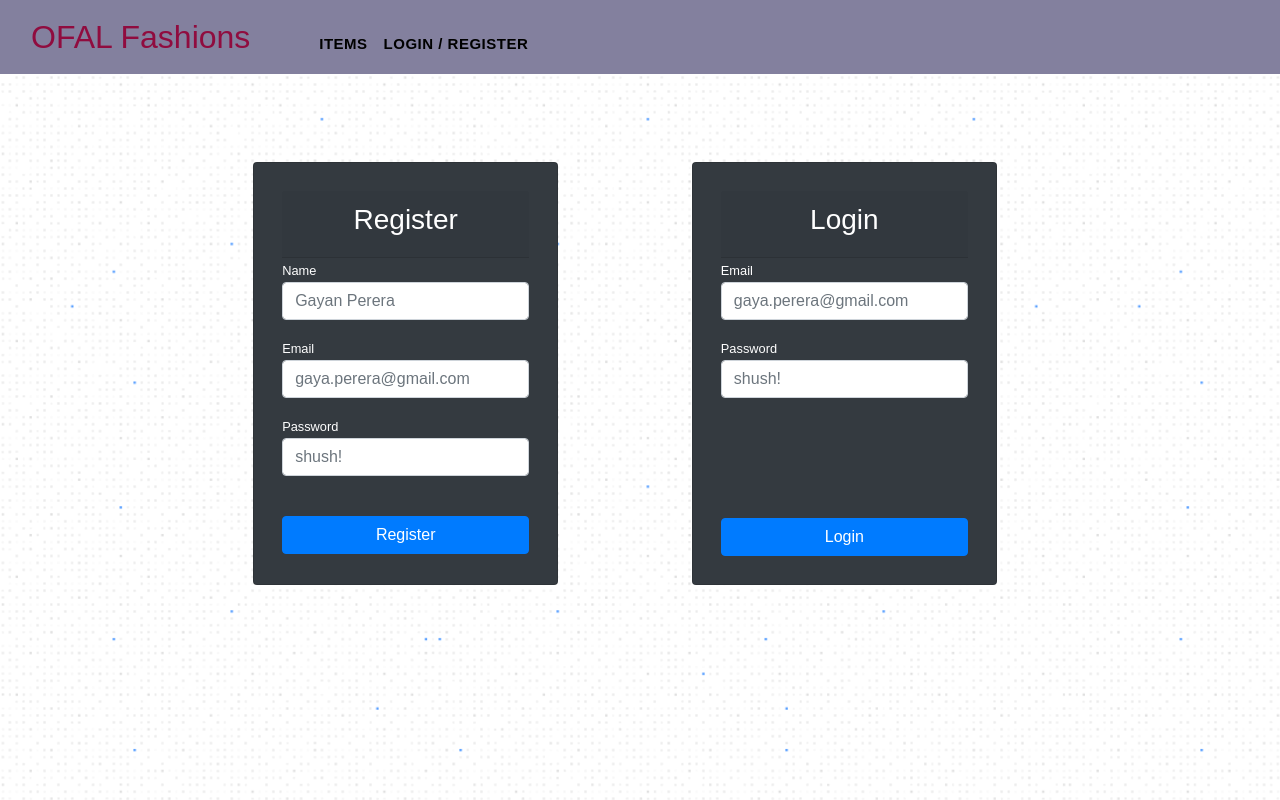
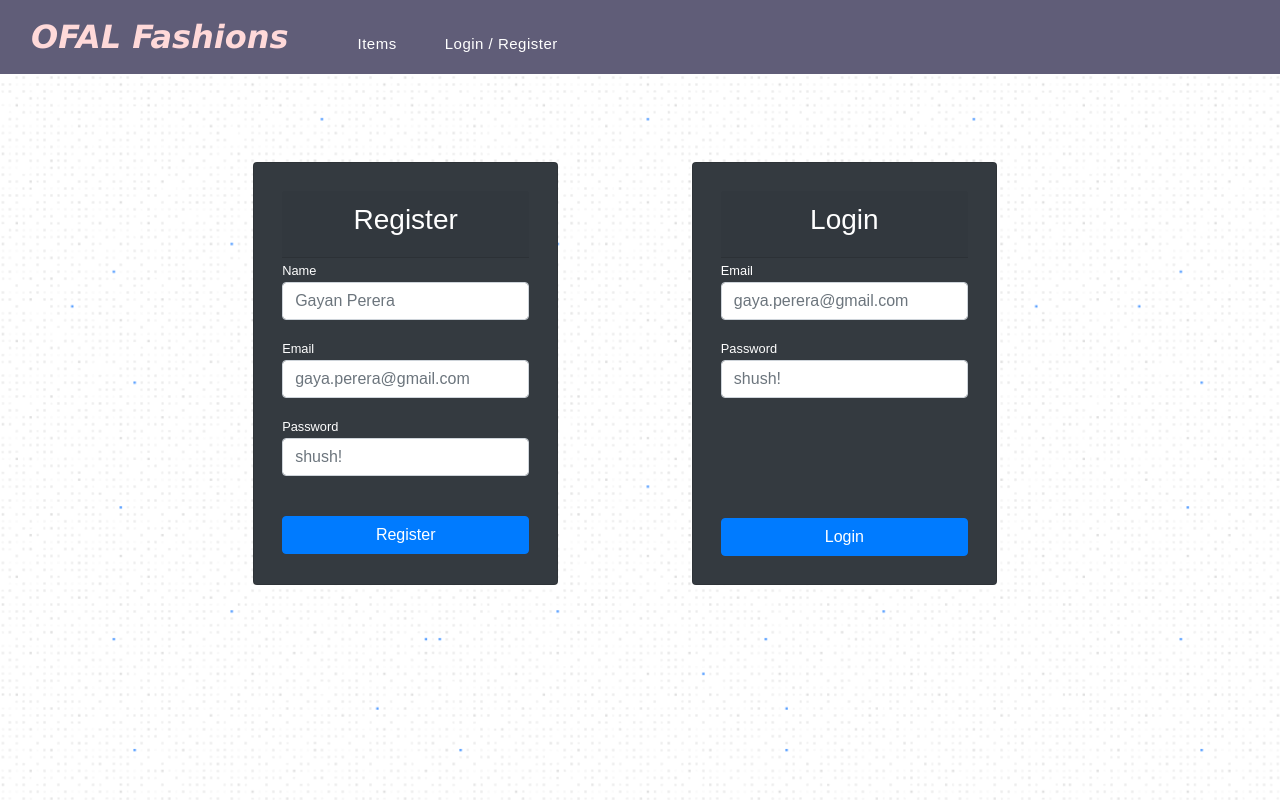
Before and after one commit to hewagekasunthilina/Fashion-Store-Shopping-Cart-System, a React (Create React App) app in the folder af-assignment-ui-react-master/: page / in a window 1280 px wide. Built offline with nearby package versions, Linux system fonts and the light colour scheme.

Commit message:
Changed nav contents and footer contents

```diff
--- a/af-assignment-ui-react-master/src/components/Footer/Footer.js
+++ b/af-assignment-ui-react-master/src/components/Footer/Footer.js
@@ -6,7 +6,7 @@ class Footer extends Component {
             <div className="footer">
                 <div className="inner-footer">
                     <div className="footer-items">
-                        <h1>Look @ Me</h1>
+                        <h1>OFAL Fashions</h1>
                         <p>
                             Lorem ipsum dolor sit amet, consectetur adipisicing elit.
                             Adipisci aliquid amet, animi consectetur corporis culpa, cupiditate eaque id,
@@ -72,7 +72,7 @@ class Footer extends Component {
                     </div>
                 </div>
                 <div className="footer-bottom">
-                    Copyright @copy; Look @ Me 2020. All rights reserved.
+                    Copyright @copy; OFAL Fashions 2020. All rights reserved.
                 </div>
             </div>
 
--- a/af-assignment-ui-react-master/src/components/nav/NavAdmin.js
+++ b/af-assignment-ui-react-master/src/components/nav/NavAdmin.js
@@ -31,9 +31,9 @@ class NavAdmin extends React.Component {
 
   render() {
     return (
-      <nav className="navbar navbar-expand-lg navbar-light" style={{ backgroundColor: "#83809E" }}>
+      <nav className="navbar navbar-expand-lg navbar-light" style={{ backgroundColor: "#605D78" }}>
         <div className="container-fluid">
-          <span className="navbar-brand" href="#" style={{color: "#900C3F", fontSize: "2rem", marginRight: "5%"}}>
+          <span className="navbar-brand" href="#" style={{color: "#FFD9D9", fontSize: "2rem", marginRight: "5%", fontFamily: "Lucida Sans Unicode", fontWeight: "bold", fontStyle: "oblique"}}>
             OFAL Fashions
           </span>
           <span
--- a/af-assignment-ui-react-master/src/components/nav/NavCustomer.js
+++ b/af-assignment-ui-react-master/src/components/nav/NavCustomer.js
@@ -28,9 +28,9 @@ class NavCustomer extends React.Component {
 
   render() {
     return (
-      <nav className="navbar navbar-expand-lg navbar-light" style={{ backgroundColor: "#83809E" }}>
+      <nav className="navbar navbar-expand-lg navbar-light" style={{ backgroundColor: "#605D78" }}>
         <div className="container-fluid">
-          <span className="navbar-brand" href="#" style={{color: "#900C3F", fontSize: "2rem", marginRight: "5%"}}>
+          <span className="navbar-brand" href="#" style={{color: "#FFD9D9", fontSize: "2rem", marginRight: "5%", fontFamily: "Lucida Sans Unicode", fontWeight: "bold", fontStyle: "oblique"}}>
             OFAL Fashions
           </span>
           <span
--- a/af-assignment-ui-react-master/src/components/nav/NavNotLogged.js
+++ b/af-assignment-ui-react-master/src/components/nav/NavNotLogged.js
@@ -23,9 +23,9 @@ class NavNotLogged extends React.Component {
 
   render() {
     return (
-      <nav className="navbar navbar-expand-lg navbar-light" style={{ backgroundColor: "#83809E" }}>
+      <nav className="navbar navbar-expand-lg navbar-light" style={{ backgroundColor: "#605D78" }}>
         <div className="container-fluid">
-          <span className="navbar-brand" href="#" style={{color: "#900C3F", fontSize: "2rem", marginRight: "5%"}}>
+          <span className="navbar-brand" href="#" style={{color: "#FFD9D9", fontSize: "2rem", marginRight: "5%", fontFamily: "Lucida Sans Unicode", fontWeight: "bold", fontStyle: "oblique"}}>
             OFAL Fashions
           </span>
           <span
@@ -43,13 +43,13 @@ class NavNotLogged extends React.Component {
           <div className="collapse navbar-collapse" id="navbarSupportedContent">
             <ul className="navbar-nav mr-auto">
               <li className="nav-item active">
-                <span className="nav-link" href="#" style={{fontWeight: "600", color:"#000"}} onClick={this.onItemsNavClick}>
-                  ITEMS
+                <span className="nav-link" href="#" style={{marginRight: "2rem", color: "#ffffff"}} onClick={this.onItemsNavClick}>
+                  Items
                 </span>
               </li>
               <li className="nav-item">
-                <span className="nav-link" href="#" style={{fontWeight: "600", color:"#000"}} onClick={this.onLoginRegisterNavClick}>
-                  LOGIN / REGISTER
+                <span className="nav-link" href="#" style={{marginRight: "2rem", color: "#ffffff"}} onClick={this.onLoginRegisterNavClick}>
+                  Login / Register
                 </span>
               </li>
             </ul>
--- a/af-assignment-ui-react-master/src/components/nav/NavStoreManager.js
+++ b/af-assignment-ui-react-master/src/components/nav/NavStoreManager.js
@@ -30,9 +30,9 @@ class NavStoreManager extends React.Component {
 
   render() {
     return (
-      <nav className="navbar navbar-expand-lg navbar-dark" style={{ backgroundColor: "#83809E" }}>
+      <nav className="navbar navbar-expand-lg navbar-dark" style={{ backgroundColor: "#605D78" }}>
         <div className="container-fluid">
-          <span className="navbar-brand" href="#" style={{color: "#900C3F", fontSize: "2rem", marginRight: "5%"}}>
+          <span className="navbar-brand" href="#" style={{color: "#FFD9D9", fontSize: "2rem", marginRight: "5%", fontFamily: "Lucida Sans Unicode", fontWeight: "bold", fontStyle: "oblique"}}>
             OFAL Fashions
           </span>
           <span
@@ -50,22 +50,22 @@ class NavStoreManager extends React.Component {
           <div className="collapse navbar-collapse" id="navbarSupportedContent">
             <ul className="navbar-nav mr-auto">
               <li className="nav-item active">
-                <span id="items" className="nav-link" href="#" onClick={this.onNavItemClick}>
+                <span id="items" className="nav-link" href="#" style={{marginRight: "2rem", color: "#ffffff", marginTop: "-.2rem"}} onClick={this.onNavItemClick}>
                   Items
                 </span>
               </li>
               <li className="nav-item">
-                <span id="add-item" className="nav-link" href="#" onClick={this.onNavItemClick}>
-                  Add Item
+                <span id="add-item" className="nav-link" href="#" style={{marginRight: "2rem", color: "#ffffff", marginTop: "-.2rem"}} onClick={this.onNavItemClick}>
+                  Add Items
                 </span>
               </li>
               <li className="nav-item">
-                <span id="edit-items" className="nav-link" href="#" onClick={this.onNavItemClick}>
+                <span id="edit-items" className="nav-link" href="#" style={{marginRight: "2rem", color: "#ffffff", marginTop: "-.2rem"}} onClick={this.onNavItemClick}>
                   Edit Items
                 </span>
               </li>
               <li className="nav-item active">
-                <span className="nav-link" href="#" id="wishlist" onClick={this.onNavItemClick}>
+                <span className="nav-link" href="#" id="wishlist" style={{marginRight: "2rem", color: "#ffffff", marginTop: "-.2rem"}} onClick={this.onNavItemClick}>
                   Wish list
                 </span>
               </li>
```
